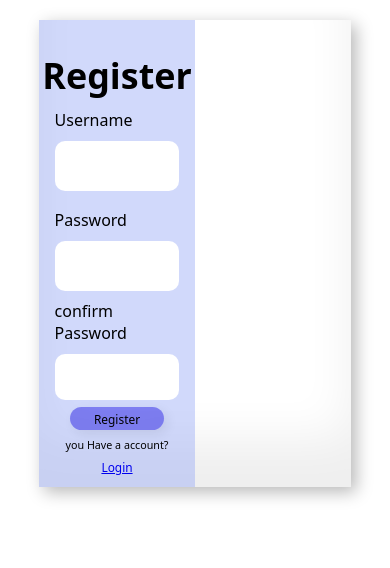
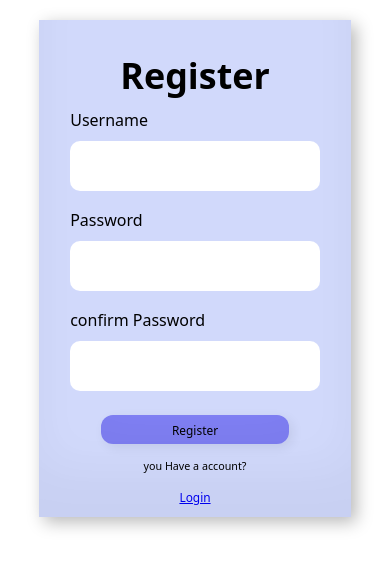
Before and after one commit to Riwi-Lovelace/RIWI_MARKET_FRONTEND, a React (Vite) app: page /register in a window 390 px wide. Shown: the top 568 px of the page. Built offline with nearby package versions, Linux system fonts and the light colour scheme.

Commit message:
error solved

```diff
--- a/src/pages/client/user.css
+++ b/src/pages/client/user.css
@@ -104,3 +104,15 @@
     gap: 5%;
 
 }
+
+
+
+@media (max-width: 836px) {
+    .section2{
+        display: none;
+    }
+    .section1{
+       width: 100%
+       ;
+    }
+}
```
